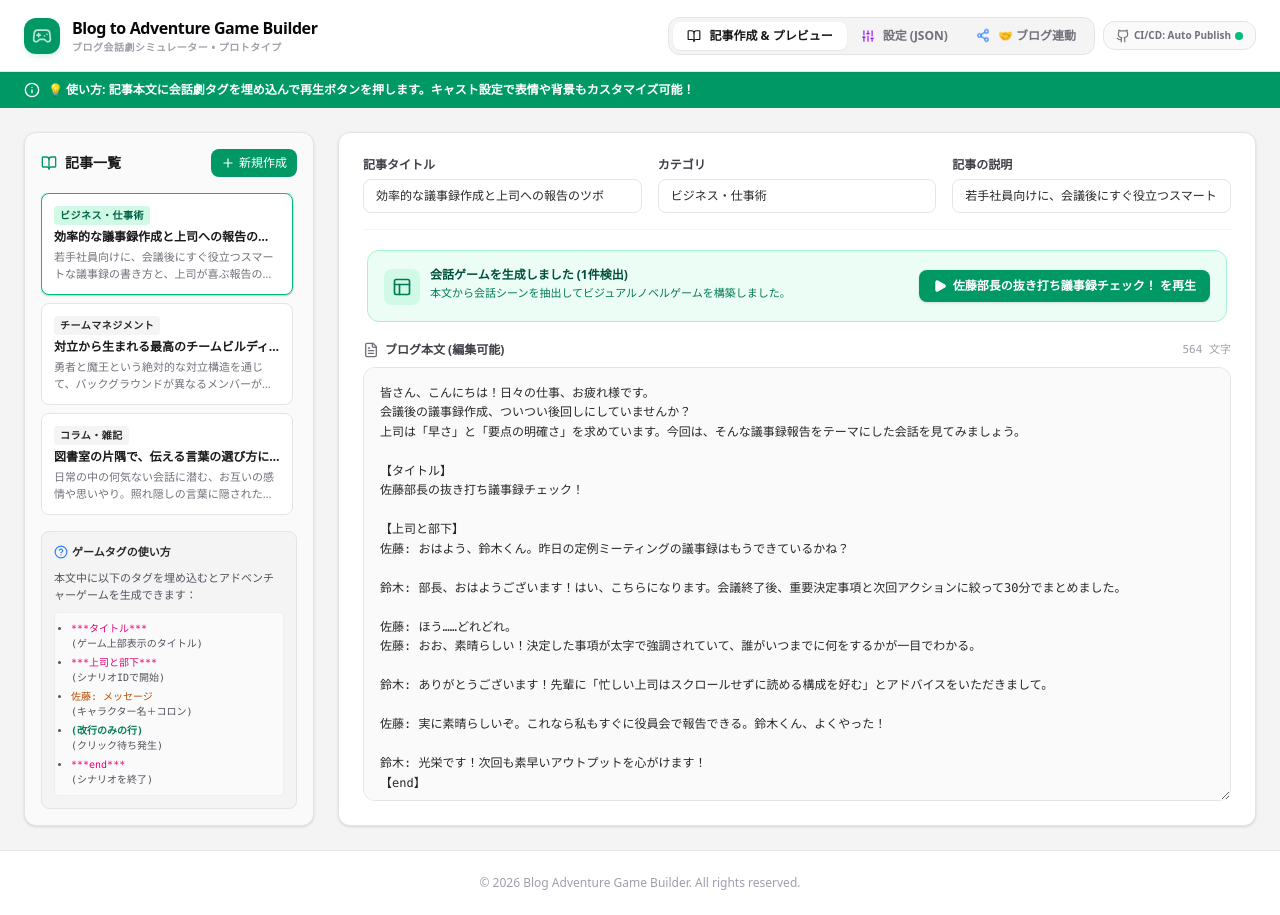
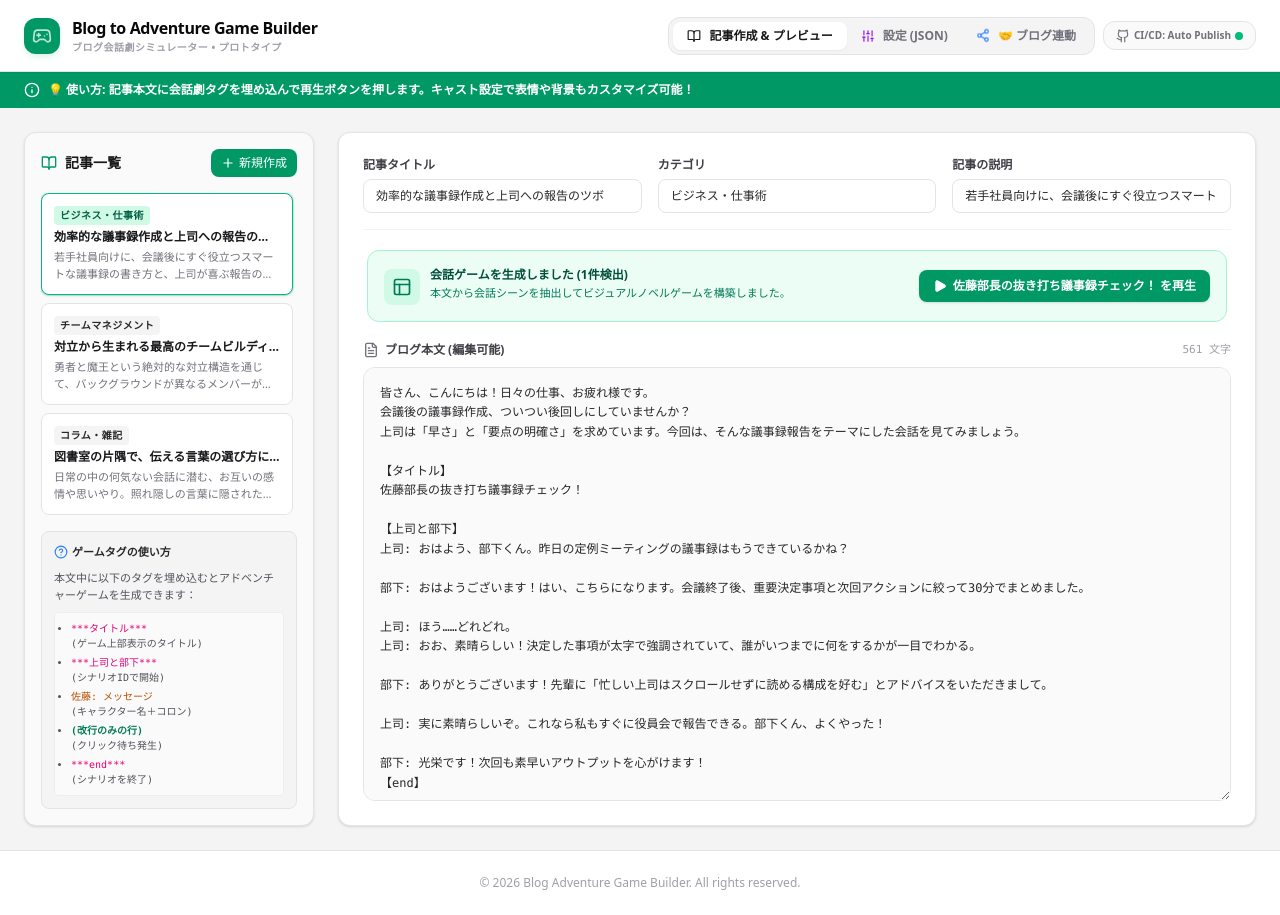
Before and after one commit to micchy-ken/Adv_Player, a React (Vite) app: page / in a window 1280 px wide. Built offline with nearby package versions, Linux system fonts and the light colour scheme.

Commit message:
feat: update scenario data and optimize parser
- Update character roles and assets in sample scenarios.
- Refactor URL loading error UI for better UX.
- Remove redundant click-wait logic in parser to streamline text flow.

```diff
--- a/src/App.tsx
+++ b/src/App.tsx
@@ -355,22 +355,13 @@ export default function App() {
         </div>
       </section>
 
-      {/* URL Proxy Loader Status */}
-      {(isLoadingUrl || urlFetchError) && (
-        <section className={`px-6 py-3 text-xs flex items-center justify-between gap-4 border-b ${urlFetchError ? 'bg-red-50 text-red-700 border-red-200' : 'bg-blue-50 text-blue-800 border-blue-200'}`}>
+      {/* URL Proxy Loader Error Status */}
+      {urlFetchError && (
+        <section className="px-6 py-3 text-xs flex items-center justify-between gap-4 border-b bg-red-50 text-red-700 border-red-200">
           <div className="flex items-center gap-2 font-bold font-sans">
-             {isLoadingUrl ? (
-               <>
-                 <div className="w-4 h-4 border-2 border-blue-600 border-t-transparent rounded-full animate-spin shrink-0"></div>
-                 URLから外部ブログのシナリオを読み込んでいます...
-               </>
-             ) : (
-               <>
-                 <Info className="w-4 h-4 shrink-0" />
-                 {urlFetchError}
-                 <button onClick={() => setUrlFetchError(null)} className="ml-4 underline hover:text-red-900 cursor-pointer">閉じる</button>
-               </>
-             )}
+            <Info className="w-4 h-4 shrink-0" />
+            {urlFetchError}
+            <button onClick={() => setUrlFetchError(null)} className="ml-4 underline hover:text-red-900 cursor-pointer">閉じる</button>
           </div>
         </section>
       )}
@@ -554,6 +545,26 @@ export default function App() {
         )}
       </AnimatePresence>
 
+      {/* Full-screen Loading Overlay for URL Proxy fetching */}
+      <AnimatePresence>
+        {isLoadingUrl && (
+          <motion.div
+            initial={{ opacity: 0 }}
+            animate={{ opacity: 1 }}
+            exit={{ opacity: 0 }}
+            className="fixed inset-0 z-50 flex items-center justify-center bg-zinc-900/80 backdrop-blur-sm"
+          >
+            <div className="bg-white p-8 rounded-2xl shadow-2xl flex flex-col items-center gap-5 max-w-sm w-full text-center">
+              <div className="w-12 h-12 border-4 border-blue-100 border-t-blue-600 rounded-full animate-spin"></div>
+              <div className="space-y-1">
+                <p className="text-xl font-black text-zinc-900 tracking-tight">シナリオを読み込み中</p>
+                <p className="text-xs text-zinc-500 font-medium">外部ブログからデータを抽出しています...</p>
+              </div>
+            </div>
+          </motion.div>
+        )}
+      </AnimatePresence>
+
       <footer className="bg-white border-t border-zinc-200 py-6 text-center text-xs text-zinc-400 mt-auto">
         <p>© 2026 Blog Adventure Game Builder. All rights reserved.</p>
       </footer>
--- a/src/data/scenarios.ts
+++ b/src/data/scenarios.ts
@@ -12,17 +12,17 @@ export const DEFAULT_SCENARIOS: Record<string, ScenarioConfig> = {
     backgroundUrl: "https://images.unsplash.com/photo-1497366216548-37526070297c?auto=format&fit=crop&w=1200&q=80",
     themeColor: "amber",
     characters: {
-      "佐藤": {
-        key: "佐藤",
-        displayName: "佐藤部長",
-        avatarUrl: "https://images.unsplash.com/photo-1507003211169-0a1dd7228f2d?auto=format&fit=crop&w=150&h=150&q=80",
+      "上司": {
+        key: "上司",
+        displayName: "上司",
+        avatarUrl: "/src/assets/images/anime_female_boss_1781746518604.jpg",
         color: "#d97706", // amber-600
         position: "left"
       },
-      "鈴木": {
-        key: "鈴木",
-        displayName: "鈴木くん",
-        avatarUrl: "https://images.unsplash.com/photo-1539571696357-5a69c17a67c6?auto=format&fit=crop&w=150&h=150&q=80",
+      "部下": {
+        key: "部下",
+        displayName: "部下",
+        avatarUrl: "/src/assets/images/anime_male_subordinate_1781746532145.jpg",
         color: "#2563eb", // blue-600
         position: "right"
       }
@@ -88,18 +88,18 @@ export const DEFAULT_BLOGS: BlogItem[] = [
 佐藤部長の抜き打ち議事録チェック！
 
 【上司と部下】
-佐藤: おはよう、鈴木くん。昨日の定例ミーティングの議事録はもうできているかね？
+上司: おはよう、部下くん。昨日の定例ミーティングの議事録はもうできているかね？
 
-鈴木: 部長、おはようございます！はい、こちらになります。会議終了後、重要決定事項と次回アクションに絞って30分でまとめました。
+部下: おはようございます！はい、こちらになります。会議終了後、重要決定事項と次回アクションに絞って30分でまとめました。
 
-佐藤: ほう……どれどれ。
-佐藤: おお、素晴らしい！決定した事項が太字で強調されていて、誰がいつまでに何をするかが一目でわかる。
+上司: ほう……どれどれ。
+上司: おお、素晴らしい！決定した事項が太字で強調されていて、誰がいつまでに何をするかが一目でわかる。
 
-鈴木: ありがとうございます！先輩に「忙しい上司はスクロールせずに読める構成を好む」とアドバイスをいただきまして。
+部下: ありがとうございます！先輩に「忙しい上司はスクロールせずに読める構成を好む」とアドバイスをいただきまして。
 
-佐藤: 実に素晴らしいぞ。これなら私もすぐに役員会で報告できる。鈴木くん、よくやった！
+上司: 実に素晴らしいぞ。これなら私もすぐに役員会で報告できる。部下くん、よくやった！
 
-鈴木: 光栄です！次回も素早いアウトプットを心がけます！
+部下: 光栄です！次回も素早いアウトプットを心がけます！
 【end】
 
 いかがでしたでしょうか？
--- a/src/utils/parser.ts
+++ b/src/utils/parser.ts
@@ -88,15 +88,8 @@ export function parseBlogContent(content: string): ParsedScenario[] {
     // Inside a scenario block
     if (currentScenarioId) {
       if (trimmedLine === "") {
-        // Blank line is treated as a "click-wait" event
-        // Only append click-wait if we have dialogue before it, to prevent consecutive leading click-waits
-        if (currentItems.length > 0 && currentItems[currentItems.length - 1].type !== 'click-wait') {
-          currentItems.push({
-            id: `item-${currentScenarioId}-${itemIndex++}`,
-            type: 'click-wait',
-            index: itemIndex,
-          });
-        }
+        // We skip empty lines to rely on natural click-to-advance flow
+        continue;
       } else {
         // Check if there is a character speaking (colon check)
         // Match both halfwidth and fullwidth colons, e.g. "佐藤:" or "佐藤：" or "佐藤 : "
```
Also changed, not shown: src/assets/images/anime_female_boss_1781746518604.jpg (added), src/assets/images/anime_male_subordinate_1781746532145.jpg (added).
